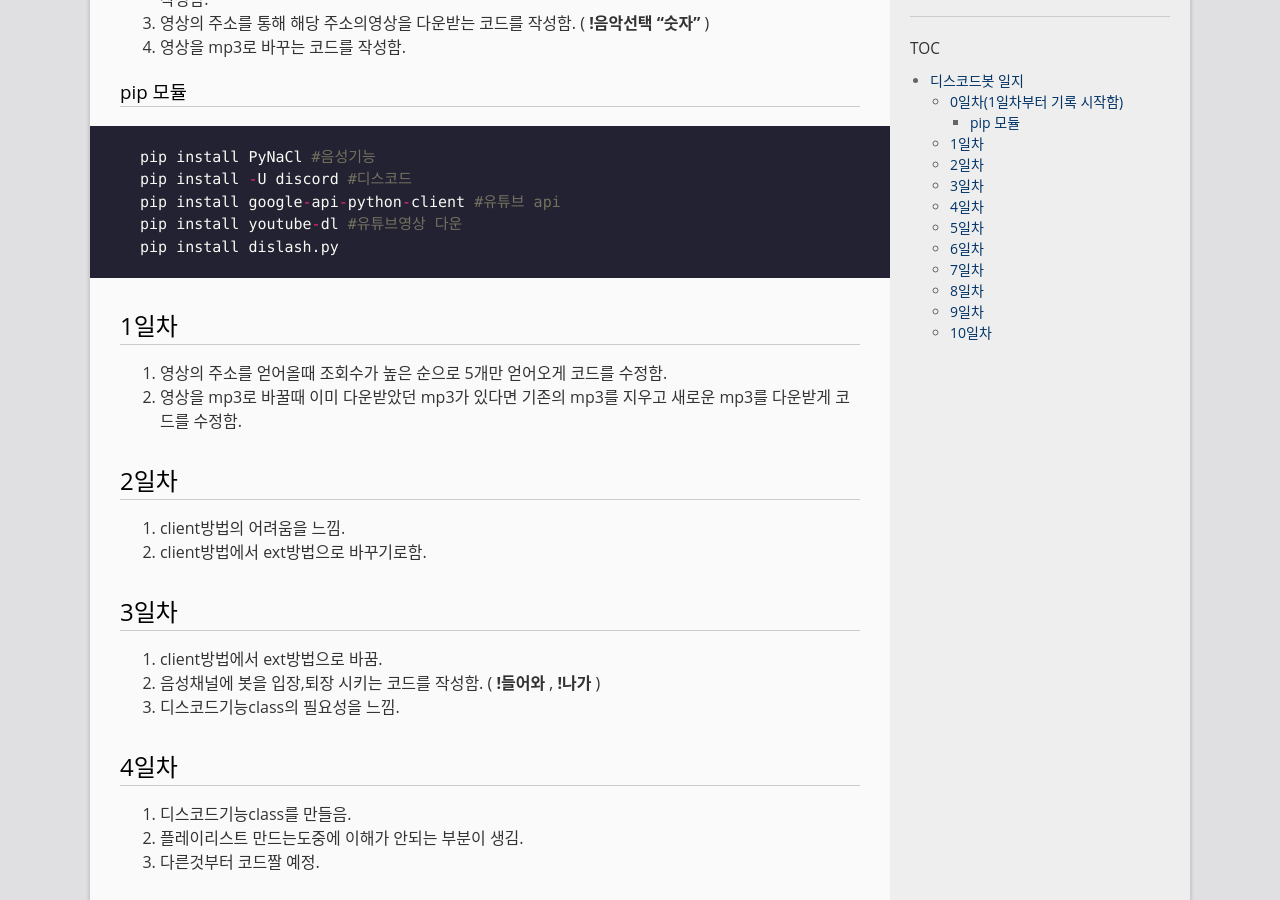
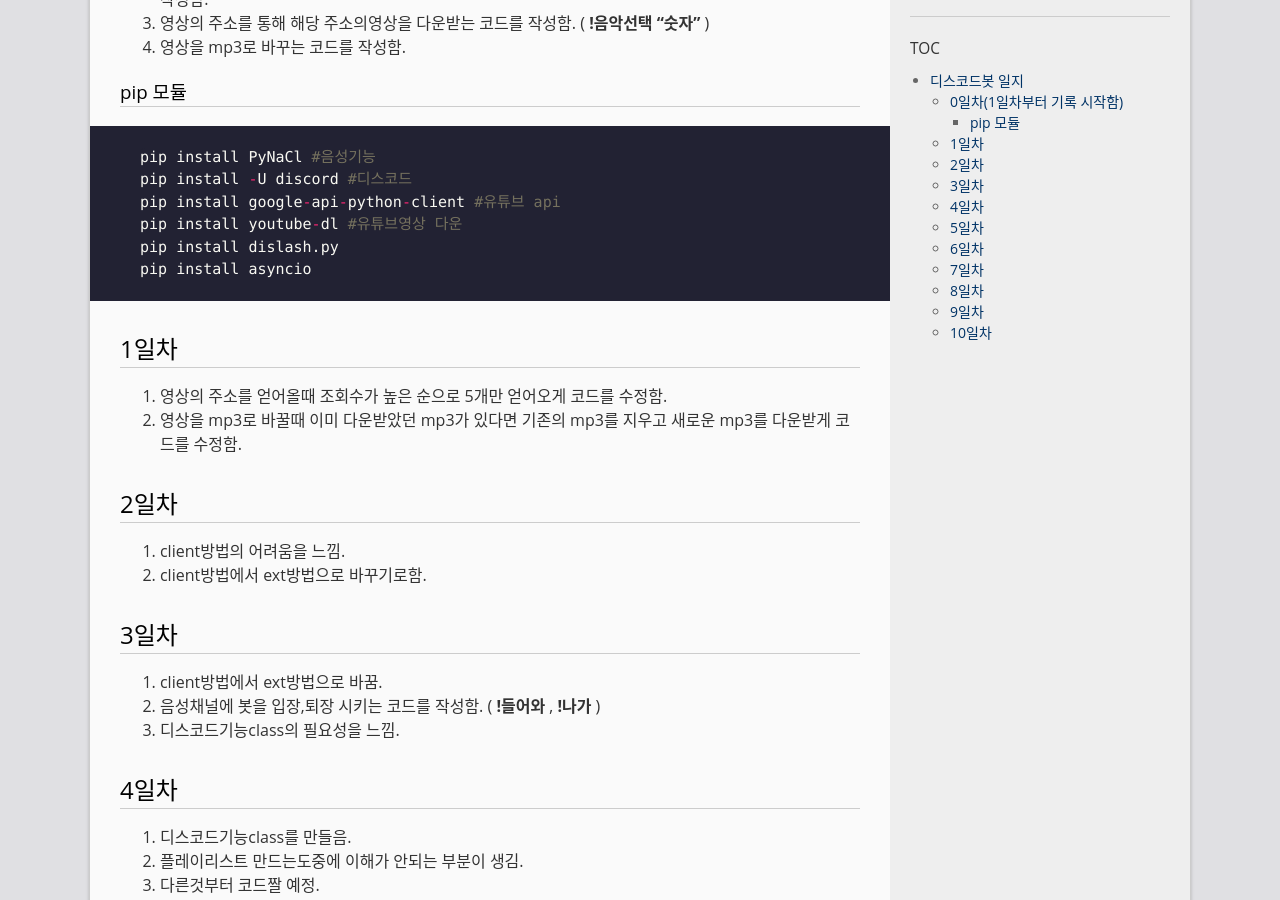
Before and after one commit to chohz1003/chohz1003.github.com, a Jekyll site: the page built from _posts/2021-07-17-Discord-Bot.md, in a window 1280 px wide and 900 px high, scrolled down 494 px. Built offline with Jekyll 4.4.1, drawn with Linux system fonts in a browser that asks for light colours.

Commit message:
Update 2021-07-17-Discord-Bot.md

````diff
--- a/_posts/2021-07-17-Discord-Bot.md
+++ b/_posts/2021-07-17-Discord-Bot.md
@@ -22,6 +22,7 @@ pip install -U discord #디스코드
 pip install google-api-python-client #유튜브 api
 pip install youtube-dl #유튜브영상 다운
 pip install dislash.py
+pip install asyncio
 ```
 
 ## 1일차
````
